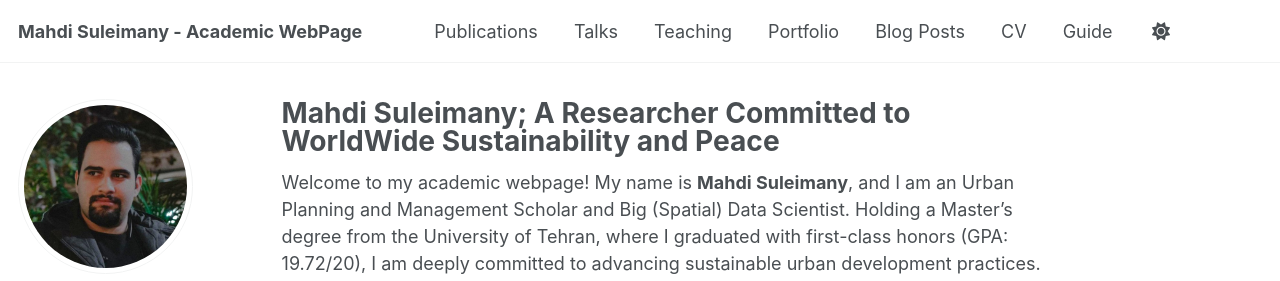
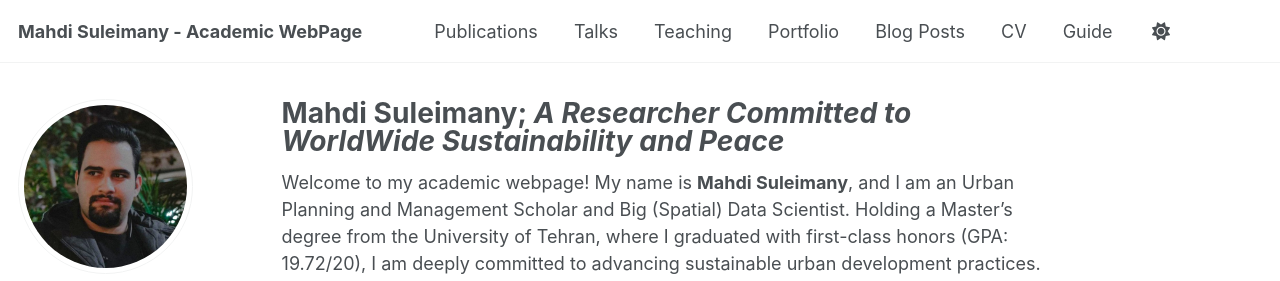
Before and after one commit to mo-soleimani/mo-soleimani.github.io, a Jekyll site: the page built from _pages/about.md, in a window 1280 px wide and 900 px high. Shown: the top 281 px of the window. Built offline with Jekyll 4.4.1, drawn with Linux system fonts in a browser that asks for light colours; some web fonts are replaced.

```diff
--- a/_pages/about.md
+++ b/_pages/about.md
@@ -1,6 +1,6 @@
 ---
 permalink: /
-title: "Mahdi Suleimany; A Researcher Committed to WorldWide Sustainability and Peace"
+title: "Mahdi Suleimany; *A Researcher Committed to WorldWide Sustainability and Peace*"
 author_profile: true
 redirect_from:
   - /about/
```
